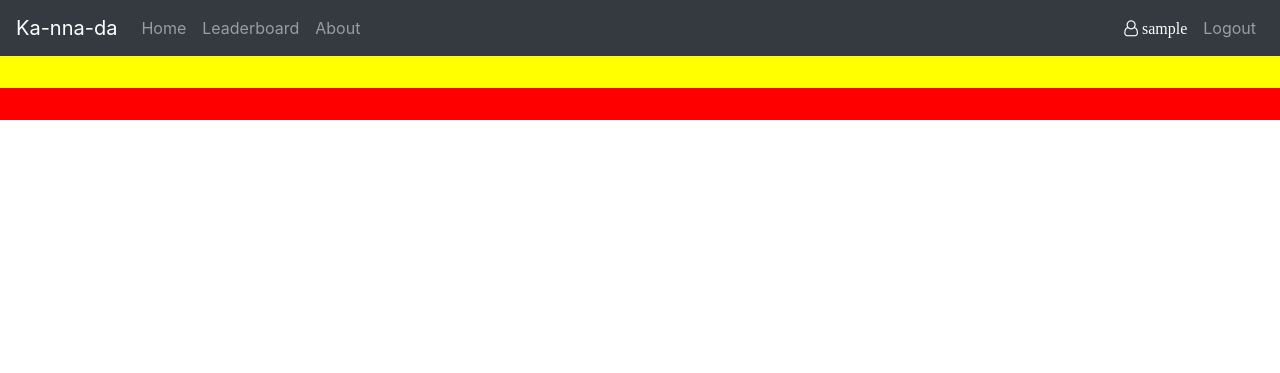
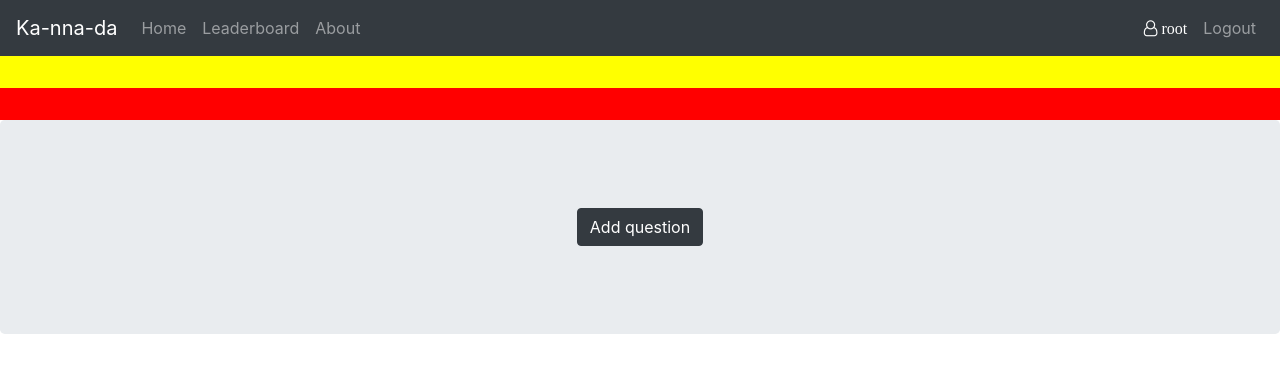
Before and after one commit to codebase17/Quiz-college-event, a PHP site: page /profile.php in a window 1280 px wide. Shown: the top 373 px of the page. Run offline with PHP 8.4, Linux system fonts and the light colour scheme; the visitor is signed in with stand-in values (Sample User, id 1); some libraries are stand-ins or nearby versions.

Commit message:
Update profile.php

```diff
--- a/profile.php
+++ b/profile.php
@@ -46,6 +46,31 @@
 
   <!--flag end-->
 
+ <div class="jumbotron">
+        <div class="text-center">
+            <?php if(isset($_SESSION['user_name'])&&$_SESSION['user_name']=="root"){
+
+			echo'
+			<div id="start" class="m-4">
+        			<div class="text-center m-4">
+            			<a href="pages/add_question.php" class="m-2"><button type="button" class="btn btn-dark">Add question</button></a>
+       				 </div>
+   			 </div>
+			';
+
+                    }
+                    else if(isset($_SESSION['user_name'])){
+                        echo '<h1 class="display-4"> username : '.$_SESSION['user_name'].'</h1>';
+                    }
+                    else
+                    {
+                        header("Location:index.php");
+                        die();
+                    }
+            ?>
+        </div>
+    </div>
+
 
 
 </body>
```
